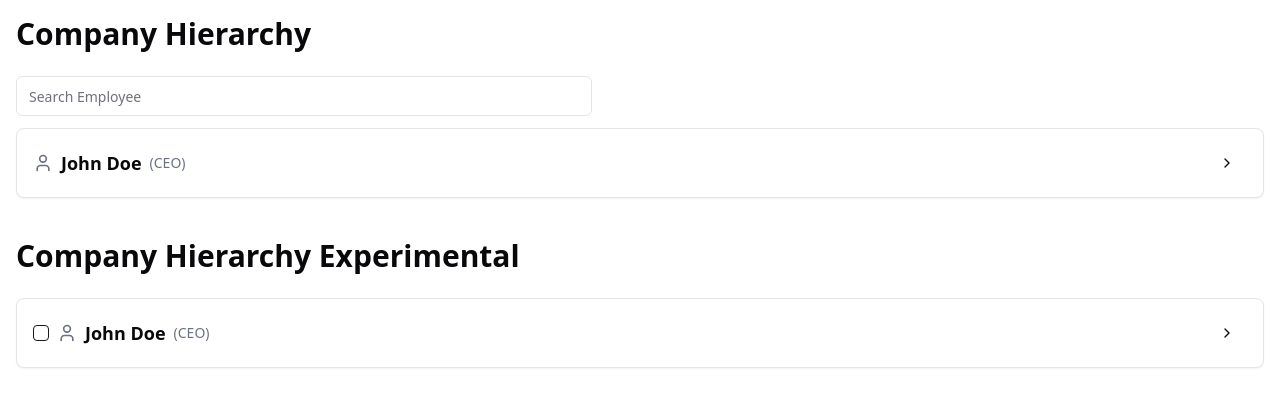
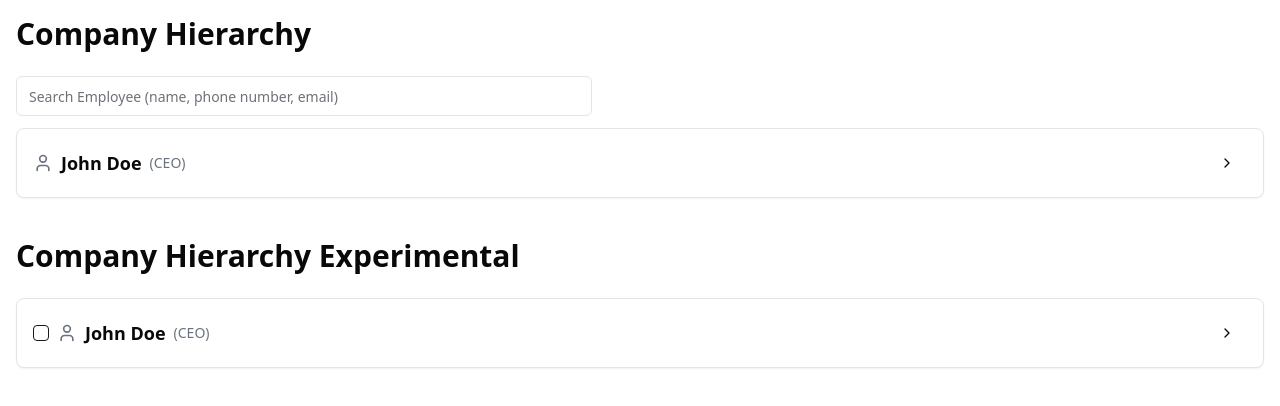
Before and after one commit to Amal221200/heirarchy-ui, a React (Vite) app: page / in a window 1280 px wide. Shown: the top 406 px of the page. Built offline with nearby package versions, Linux system fonts and the light colour scheme.

Commit message:
search filter

```diff
--- a/src/components/HeirarchyUI.tsx
+++ b/src/components/HeirarchyUI.tsx
@@ -33,6 +33,7 @@ const CompanyHierarchy: React.FC = () => {
     <div className="container mx-auto p-4">
       <h1 className="mb-6 text-3xl font-bold">Company Hierarchy</h1>
       <SearchBar value={search} onChange={setSearch} />
+
       {
         filteredStructure.length > 0 ?
           filteredStructure.map(employee => <EmployeeNode
@@ -40,7 +41,7 @@ const CompanyHierarchy: React.FC = () => {
             level={0}
             key={employee.id}
           />
-        )
+          )
           : <h2 className="font-bold text-xl">No data found</h2>
       }
     </div>
--- a/src/components/SearchBar.tsx
+++ b/src/components/SearchBar.tsx
@@ -11,7 +11,7 @@ const SearchBar: React.FC<SearchBarProps> = ({ value, onChange }) => {
 
     return (
         <div className="my-3 max-w-xl">
-            <Input value={value} onChange={(e) => onChange(e.target.value)} placeholder="Search Employee" />
+            <Input value={value} onChange={(e) => onChange(e.target.value)} placeholder="Search Employee (name, phone number, email)" />
         </div>
     )
 }
```
